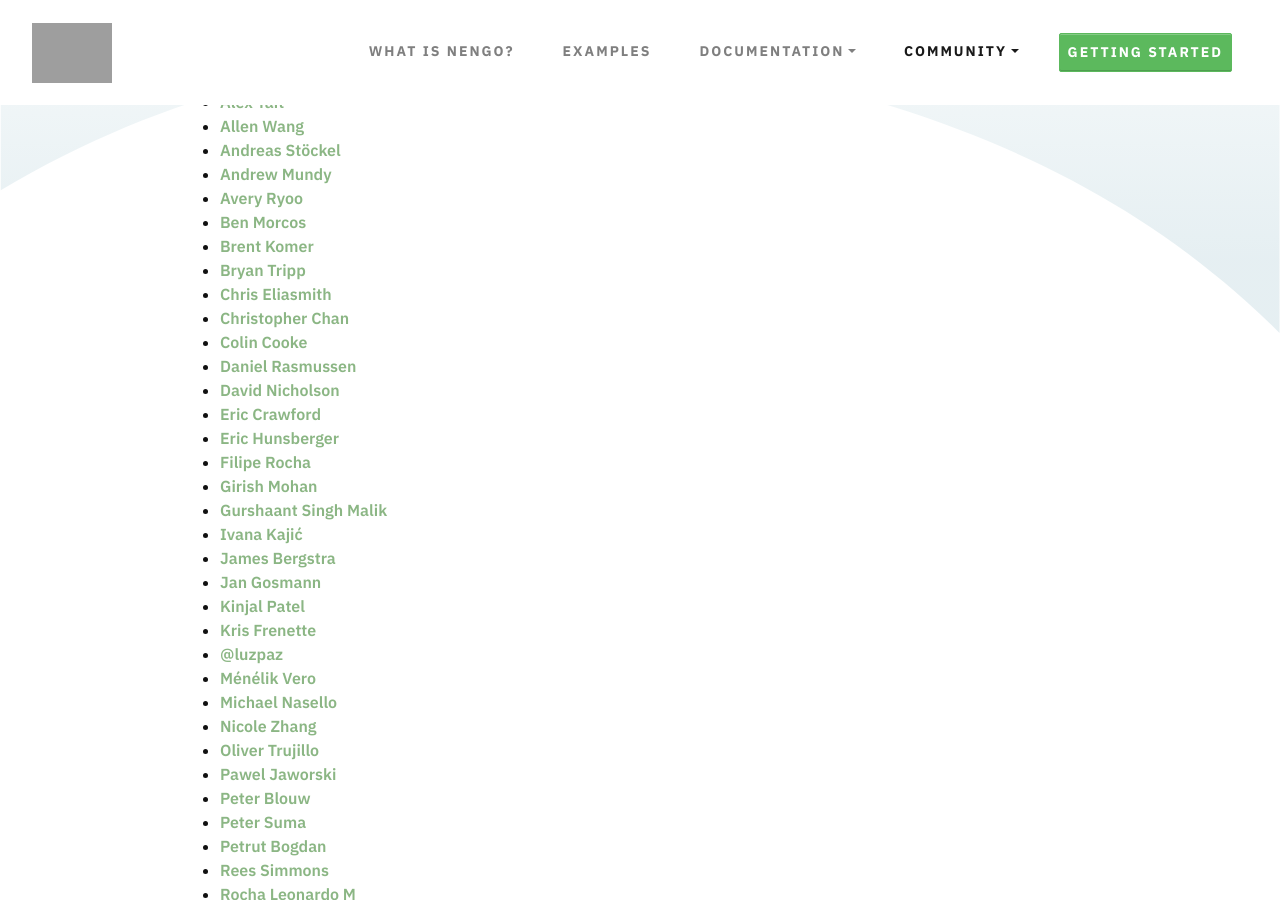
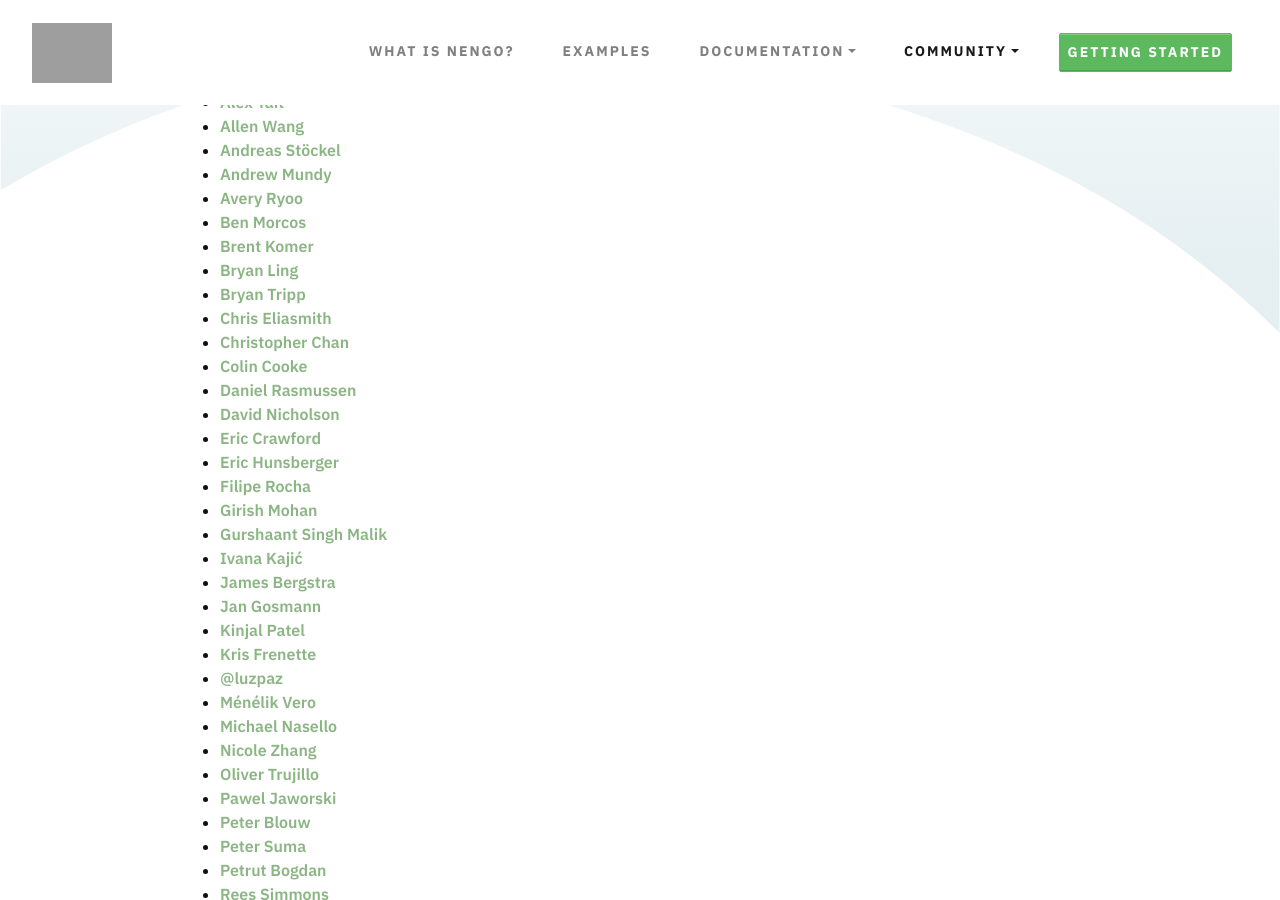
Before and after one commit to nengo/nengo.github.io, a Jekyll site: the page built from people.md, in a window 1280 px wide and 900 px high, scrolled down 482 px. Built offline with Jekyll 4.4.1, drawn with Linux system fonts in a browser that asks for light colours; nearby versions of some CDN libraries.

Commit message:
Update people.md

```diff
--- a/people.md
+++ b/people.md
@@ -27,6 +27,7 @@
 - [Avery Ryoo](mailto:avery.ryoo@uwaterloo.ca)
 - [Ben Morcos](mailto:morcos.ben@gmail.com)
 - [Brent Komer](mailto:brent.komer@gmail.com)
+- [Bryan Ling](mailto:b3ling@uwaterloo.ca)
 - [Bryan Tripp](mailto:bptripp@uwaterloo.ca)
 - [Chris Eliasmith](mailto:celiasmith@uwaterloo.ca)
 - [Christopher Chan](mailto:c88chan@uwaterloo.ca)
```
